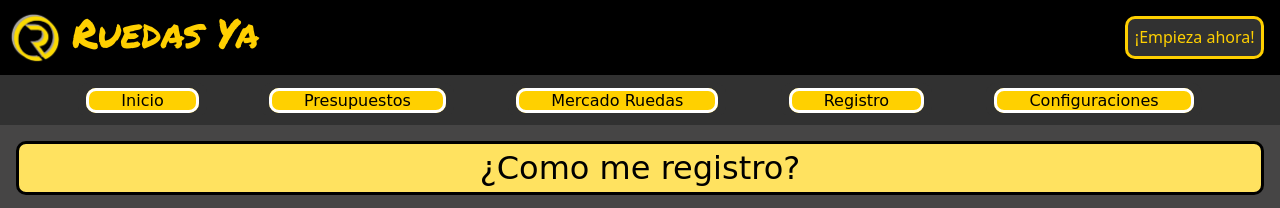
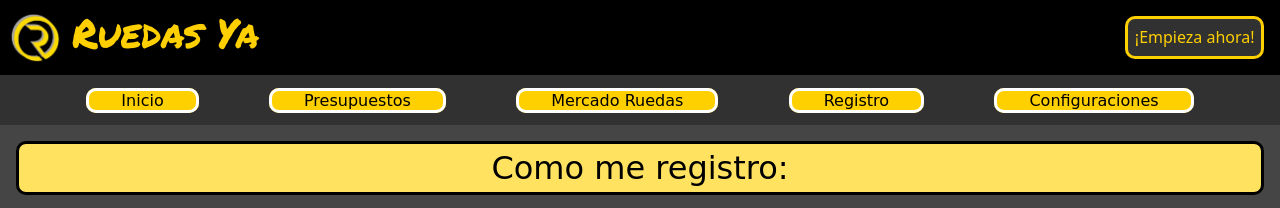
Before and after one commit to Andygotts/Proyectofinal, a website: page secciones/registro.html in a window 1280 px wide. Shown: the top 208 px of the page. Drawn offline with nearby package versions, Linux system fonts and the light colour scheme; a web font is replaced by a local one.

Commit message:
cambio de titulo registro

```diff
--- a/secciones/registro.html
+++ b/secciones/registro.html
@@ -48,7 +48,7 @@
       <!------------ imagen y video ------------------->
     <main class="Registro">
           <div class="intro">
-              <h2> ¿Como me registro?</h2>
+              <h2> Como me registro:</h2>
           </div>
           <div class="vidRegis">
             <img src="../img/registro.jpg" alt="como registrarte simplificado">
```
